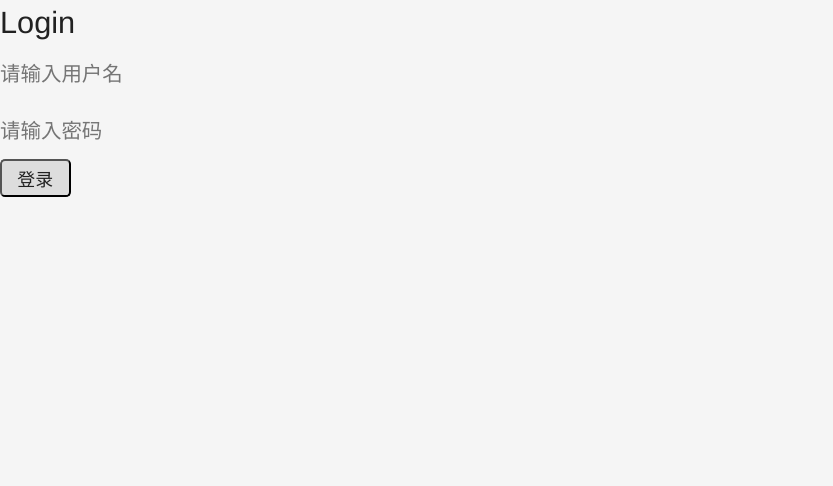
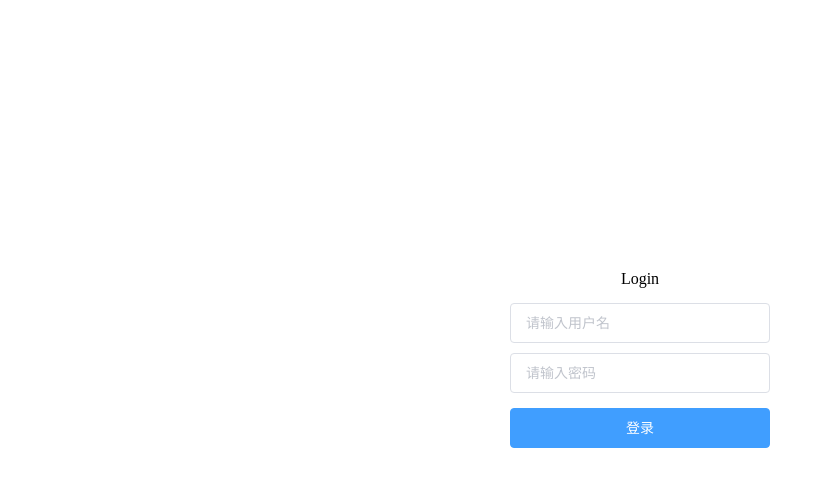
Before and after one commit to lqrby/TortoiseGit_vue, a Vue app in the folder myvue/: page /#/ in a window 1280 px wide. Shown: the top 486 px of the page, without its empty margins (0-833 px from the left). Built offline with nearby package versions, Linux system fonts and the light colour scheme.

Commit message:
增加elementUI并保存用户状态

```diff
--- a/myvue/package.json
+++ b/myvue/package.json
@@ -11,6 +11,7 @@
   },
   "dependencies": {
     "axios": "^0.17.1",
+    "element-ui": "^2.0.11",
     "vue": "^2.5.2",
     "vue-router": "^3.0.1",
     "vuex": "^3.0.1"
--- a/myvue/src/App.vue
+++ b/myvue/src/App.vue
@@ -15,8 +15,8 @@ export default {
 
 <style>
 
-    @import url('css/aui.css');
+    /* @import url('css/aui.css');
     @import url('css/aui-flex.css');
-    @import url('css/mystyle.css');
+    @import url('css/mystyle.css'); */
 
 </style>
--- a/myvue/src/components/myLogin.vue
+++ b/myvue/src/components/myLogin.vue
@@ -1,13 +1,16 @@
 <template>
-  <div class="login ">
-        <h1>Login</h1>
-        <form method="post">
-            <!-- <h2>{{isLogin}}</h2> -->
-            <input type="text" name="u" placeholder="请输入用户名" required="required" v-model="user.userName"/>
-            <input type="password" name="p" placeholder="请输入密码" required="required" v-model="user.passWord" />
-            <button type="button" class="btn btn-primary btn-block btn-large" @click="loginBtn">登录</button>
-        </form>
-    </div>
+    <el-container>
+        <el-main class="login_width">
+            <el-row>
+                <el-col :span="24">
+                    <el-col class="login_title" :span="24" :center="true">Login</el-col>
+                    <el-input class="login_input" placeholder="请输入用户名" v-model="user.userName" clearable></el-input>
+                    <el-input class="login_input" type="password" placeholder="请输入密码" v-model="user.passWord" clearable></el-input>
+                    <el-button class="login_buttom" :span="24" type="primary" @click="loginBtn">登录</el-button>
+                </el-col>
+            </el-row>
+        </el-main>
+    </el-container>
 </template>
 
 
@@ -38,13 +41,11 @@ export default {
             }else if(this.user.passWord == null || this.user.passWord ==''){
                 alert("请输入密码");
             }else{
-                // console.log("进入这里了")
                 axios.get("../../static/login.json").then((res) =>{
                 if(res.data.userName == this.user.userName && res.data.passWord == this.user.passWord){
-                //this.loginAction();
                 sessionStorage.setItem("user",JSON.stringify(res.data));
                 store.dispatch('loginAction');
-                this.$router.push({ path: '/list' });
+                this.$router.push({ path: '/user/userList' });
 
                 }else{
                     alert("用户名或密码错误")
--- /dev/null
+++ b/myvue/src/components/user/userList.vue
@@ -0,0 +1,121 @@
+<template>
+   <el-container style="border: 1px solid #eee">
+  <el-aside width="200px" style="background-color: rgb(238, 241, 246)">
+    <el-menu :default-openeds="['1', '3']">
+      <el-submenu index="1">
+        <template slot="title"><i class="el-icon-message"></i>导航一</template>
+        <el-menu-item-group>
+          <template slot="title">分组一</template>
+          <el-menu-item index="1-1">选项1</el-menu-item>
+          <el-menu-item index="1-2">选项2</el-menu-item>
+        </el-menu-item-group>
+        <el-menu-item-group title="分组2">
+          <el-menu-item index="1-3">选项3</el-menu-item>
+        </el-menu-item-group>
+        <el-submenu index="1-4">
+          <template slot="title">选项4</template>
+          <el-menu-item index="1-4-1">选项4-1</el-menu-item>
+        </el-submenu>
+      </el-submenu>
+      <el-submenu index="2">
+        <template slot="title"><i class="el-icon-menu"></i>导航二</template>
+        <el-menu-item-group>
+          <template slot="title">分组一</template>
+          <el-menu-item index="2-1">选项1</el-menu-item>
+          <el-menu-item index="2-2">选项2</el-menu-item>
+        </el-menu-item-group>
+        <el-menu-item-group title="分组2">
+          <el-menu-item index="2-3">选项3</el-menu-item>
+        </el-menu-item-group>
+        <el-submenu index="2-4">
+          <template slot="title">选项4</template>
+          <el-menu-item index="2-4-1">选项4-1</el-menu-item>
+        </el-submenu>
+      </el-submenu>
+      <el-submenu index="3">
+        <template slot="title"><i class="el-icon-setting"></i>导航三</template>
+        <el-menu-item-group>
+          <template slot="title">分组一</template>
+          <el-menu-item index="3-1">选项1</el-menu-item>
+          <el-menu-item index="3-2">选项2</el-menu-item>
+        </el-menu-item-group>
+        <el-menu-item-group title="分组2">
+          <el-menu-item index="3-3">选项3</el-menu-item>
+        </el-menu-item-group>
+        <el-submenu index="3-4">
+          <template slot="title">选项4</template>
+          <el-menu-item index="3-4-1">选项4-1</el-menu-item>
+        </el-submenu>
+      </el-submenu>
+    </el-menu>
+  </el-aside>
+
+  <el-container>
+    <el-header style="text-align: right; font-size: 12px">
+      <el-dropdown>
+        <i class="el-icon-setting" style="margin-right: 15px"></i>
+        <el-dropdown-menu slot="dropdown">
+          <el-dropdown-item>查看</el-dropdown-item>
+          <el-dropdown-item>新增</el-dropdown-item>
+          <el-dropdown-item>删除</el-dropdown-item>
+        </el-dropdown-menu>
+      </el-dropdown>
+          <img class="avatars" :src="LoginedUser.avatar"></img>
+          <span v-text="LoginedUser.name"></span>
+    </el-header>
+
+    <el-main>
+      <el-table :data="tableData">
+        <el-table-column prop="date" label="日期" width="140">
+        </el-table-column>
+        <el-table-column prop="name" label="姓名" width="120">
+        </el-table-column>
+        <el-table-column prop="address" label="地址">
+        </el-table-column>
+      </el-table>
+    </el-main>
+  </el-container>
+</el-container>
+</template>
+
+<script>
+  import Vue from 'vue'
+  import store from '@/vuex/store';
+  import { mapState,mapMutations,mapGetters,mapActions } from 'vuex';
+  import axios from 'axios'
+  export default {
+    data() {
+      const item = {
+        date: '2016-05-02',
+
+        name: '王小虎',
+        address: '上海市普陀区金沙江路 1518 弄'
+      };
+      return {
+        tableData: Array(20).fill(item)
+      }
+    },
+    computed:{
+    // ...mapState(['LoginedUser']),//状态值简写
+    ...mapState(['LoginedUser']),//状态值简写
+    // username(){
+    //    store.dispatch('LoginedUser');
+    //    console.log(store.dispatch('LoginedUser'))
+    //  }
+    ...mapGetters(['LoginedUser'])//过滤状态值简写
+
+  },
+    store
+  };
+</script>
+<style>
+  .el-header {
+    background-color: #B3C0D1;
+    color: #333;
+    line-height: 60px;
+  }
+
+  .el-aside {
+    color: #333;
+  }
+</style>
--- a/myvue/src/css/mystyle.css
+++ b/myvue/src/css/mystyle.css
@@ -8,6 +8,9 @@
 /* .aui-list .aui-padding-height-half{
     padding:50% 0;
 } */
+body{
+  main-width:100%;
+}
 .fade-enter{
     opacity:0
   }
@@ -24,3 +27,30 @@
 #app [v-cloak] {
   display: none;
 }
+/* 登录样式 */
+.login_width{
+  width:300px;
+  height:300px;
+  text-align: center;
+  margin: -150px 0 0 -150px;
+  position: absolute;
+  top:50%;
+  left: 50%;
+}
+.login_title{
+  margin-bottom: 10px;
+}
+.login_buttom{
+  margin-top:10px;
+  width:100%;
+}
+.login_input{
+  margin: 5px 0;
+}
+.avatars{
+  width: 30px;
+  height: 30px;
+  border-radius: 50%;
+  vertical-align: middle;
+  margin: 0 5px 0 -8px;
+}
--- a/myvue/src/main.js
+++ b/myvue/src/main.js
@@ -1,12 +1,29 @@
 // The Vue build version to load with the `import` command
 // (runtime-only or standalone) has been set in webpack.base.conf with an alias.
+// import Vue from 'vue'
+// import App from './App'
+// import router from './router'
+
 import Vue from 'vue'
-import App from './App'
+import ElementUI from 'element-ui'
+import 'element-ui/lib/theme-chalk/index.css'
+import './css/mystyle.css'
+import App from './App.vue'
 import router from './router'
-
-Vue.config.productionTip = false
-
-/* eslint-disable no-new */
+//Vue.config.productionTip = false
+Vue.use(ElementUI)
+router.beforeEach(function (to, from, next) {
+  if (to.path === '/') {
+    next()
+  } else {
+    if(to.meta.auth && !sessionStorage.getItem('user')){
+      next({ path: '/' })
+    }else{
+      next();
+    }
+  }
+})
+/* eslint-disable no-new 这是全局组件*/
 new Vue({
   el: '#app',
   router,
--- a/myvue/src/router/index.js
+++ b/myvue/src/router/index.js
@@ -2,7 +2,7 @@ import Vue from 'vue'
 import Router from 'vue-router'
 import HelloWorld from '@/components/HelloWorld'
 import myLogin from '@/components/myLogin'
-import list from '@/components/list'
+import userList from '@/components/user/userList'
 import detail from '@/components/detail'
 import Count from '@/components/Count'
 import Error from '@/components/Error'
@@ -17,8 +17,9 @@ export default new Router({
       name: 'myLogin',
       component: myLogin
     },{
-      path:'/list',
-      component:list
+      path:'/user/userList',
+      component:userList,
+       meta:{auth:true}
     },{
       name:'detail',
       path:'/detail',
--- a/myvue/src/vuex/store.js
+++ b/myvue/src/vuex/store.js
@@ -6,35 +6,33 @@ const state = {
     isLogin: false,  // 登录状态为没登录
     LoginedUser: {
         name: '',
-        avatar: '',
+        avatar: '',//用户头像
         userName: ''
 
        }
 }
+
 // 创建改变状态的方法
 const mutations = {
     //登录
     login(state){
         state.isLogin = true;
         // 然后去sessionStorage取用户数据
-        let user = JSON.parse(sessionStorage.getItem('user'));
-        console.log(user);
-        // 再把用户数据发下去
-         state.LoginedUser.name = user.name;
-         state.LoginedUser.avatar = user.avatar;
-        state.LoginedUser.userName = user.userName;
-        console.log("用户状态"+state.isLogin+"-------"+"用户名"+state.LoginedUser.userName)
-        console.log("用户头像"+state.LoginedUser.avatar)
+        state.LoginedUser = JSON.parse(sessionStorage.getItem('user'));
+    },
 
-    },
     // 登出
     logout (state) {
         state.logined = false
-        state.LoginedUser.name = ''
-        state.LoginedUser.avatar = ''
-        state.LoginedUser.userName = ''
+        state.LoginedUser = ''
     }
 
+}
+
+const getters = {
+    LoginedUser:function(state){
+        return  state.LoginedUser = JSON.parse(sessionStorage.getItem('user'));
+    }
 }
 // 创建驱动actions可以使得mutations得以启动
 const actions = {
@@ -50,5 +48,6 @@ const actions = {
 export default new Vuex.Store({
     state,
     mutations,
-    actions
+    actions,
+    getters
 })
--- a/myvue/static/login.json
+++ b/myvue/static/login.json
@@ -1 +1 @@
-{"userName":"rby","passWord":"123","name":"任宝玉","avatar":"../../src/assets/logo.png"}
+{"userName":"rby","passWord":"123","name":"任宝玉","avatar":"static/img/23.jpg"}
```
Also changed, not shown: myvue/static/img/23.jpg (added), 1 other file (tests, documents, lock files or other folders).
